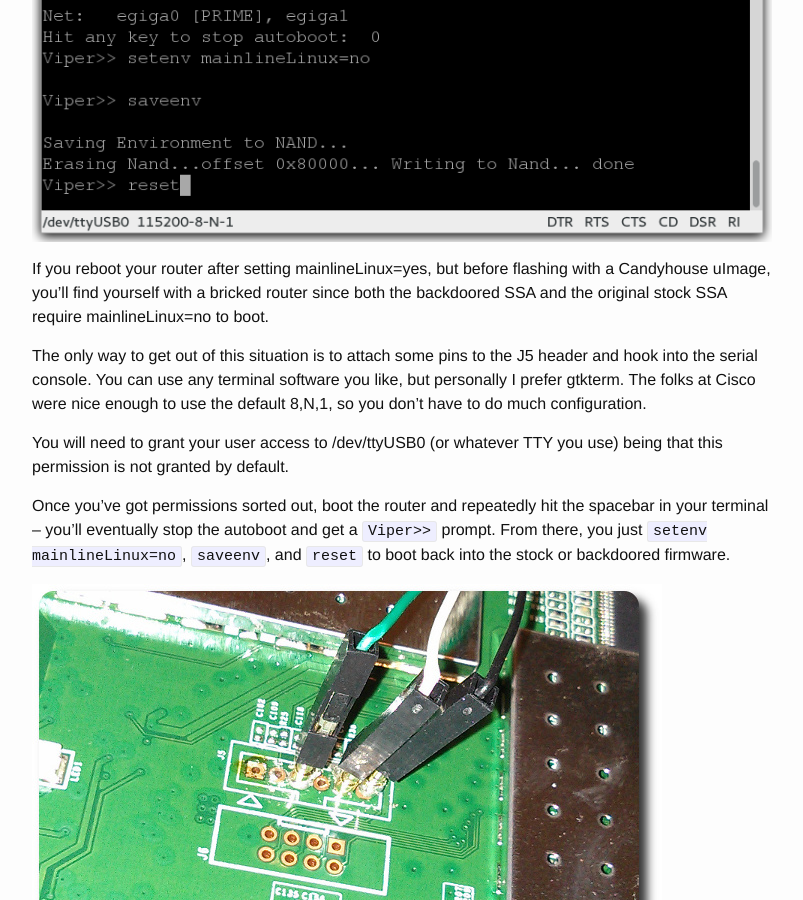
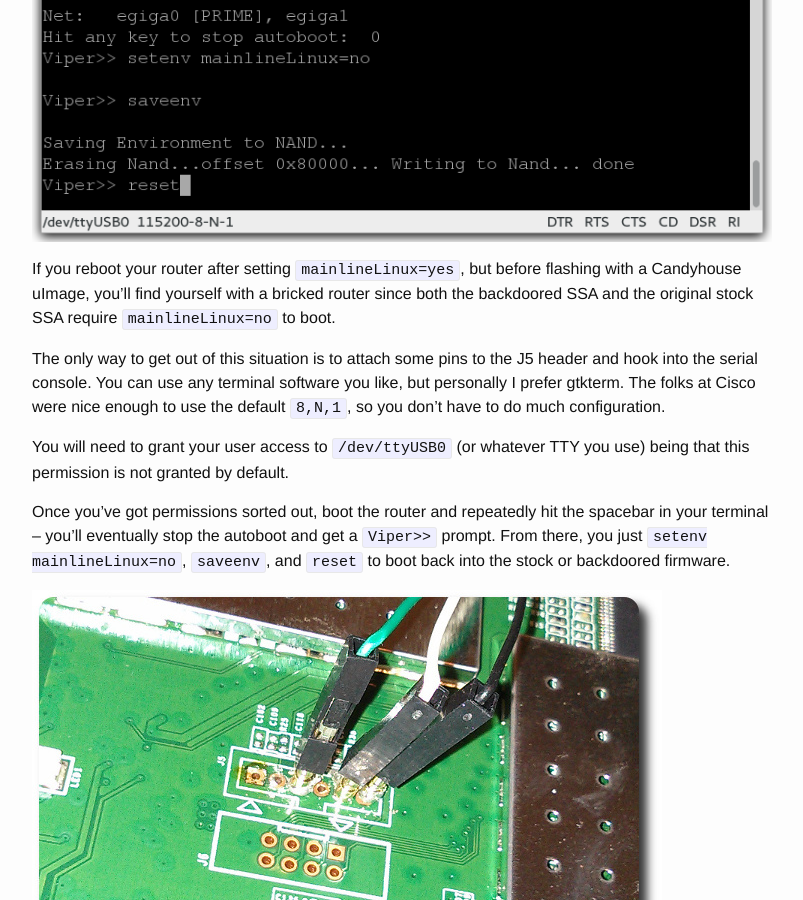
Before and after one commit to cilynx/cilynx.github.io, a Jekyll site: the page built from _posts/2014-03-01-candyhouse-serial.md, in a window 1280 px wide and 900 px high, scrolled down 601 px. Shown: the whole window, without its empty margins (238-1041 px from the left). Built offline with Jekyll 4.4.1, drawn with Linux system fonts in a browser that asks for light colours; comment, search, counter and statistics services are not loaded.

Commit message:
Formatting cleanup

```diff
--- a/_posts/2014-03-01-candyhouse-serial.md
+++ b/_posts/2014-03-01-candyhouse-serial.md
@@ -6,11 +6,11 @@ redirect_from: "/projects/candyhouse/serial/"
 ---
 ![Serial Session](/assets/c68073cccc81a0127f1c80a5a6bccc5e.png)
 
-If you reboot your router after setting mainlineLinux=yes, but before flashing with a Candyhouse uImage, you'll find yourself with a bricked router since both the backdoored SSA and the original stock SSA require mainlineLinux=no to boot.
+If you reboot your router after setting `mainlineLinux=yes`, but before flashing with a Candyhouse uImage, you'll find yourself with a bricked router since both the backdoored SSA and the original stock SSA require `mainlineLinux=no` to boot.
 
-The only way to get out of this situation is to attach some pins to the J5 header and hook into the serial console. You can use any terminal software you like, but personally I prefer gtkterm. The folks at Cisco were nice enough to use the default 8,N,1, so you don't have to do much configuration.
+The only way to get out of this situation is to attach some pins to the J5 header and hook into the serial console. You can use any terminal software you like, but personally I prefer gtkterm. The folks at Cisco were nice enough to use the default `8,N,1`, so you don't have to do much configuration.
 
-You will need to grant your user access to /dev/ttyUSB0 (or whatever TTY you use) being that this permission is not granted by default.
+You will need to grant your user access to `/dev/ttyUSB0` (or whatever TTY you use) being that this permission is not granted by default.
 
 Once you've got permissions sorted out, boot the router and repeatedly hit the spacebar in your terminal -- you'll eventually stop the autoboot and get a `Viper>>` prompt. From there, you just `setenv mainlineLinux=no`, `saveenv`, and `reset` to boot back into the stock or backdoored firmware.
 
```
